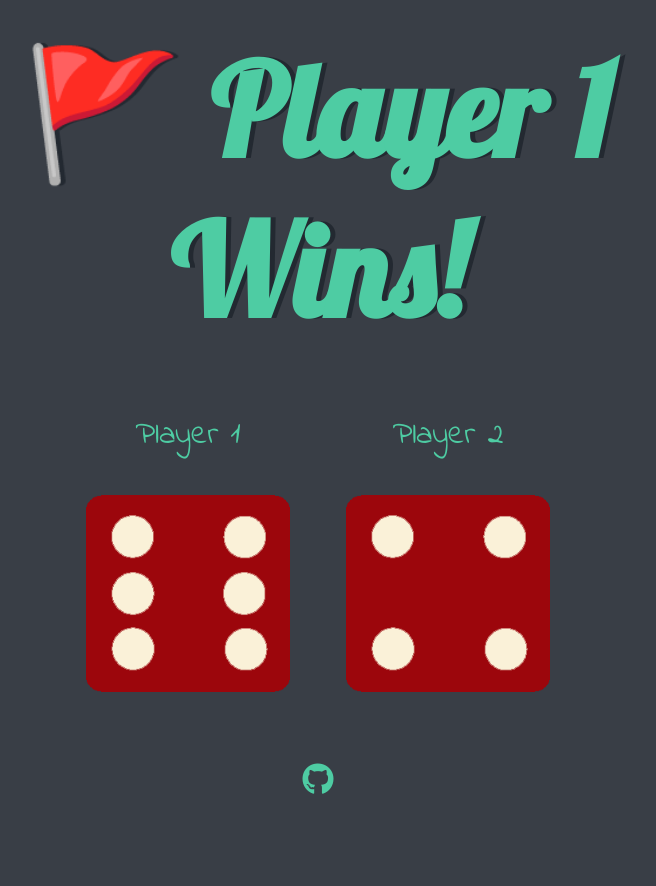
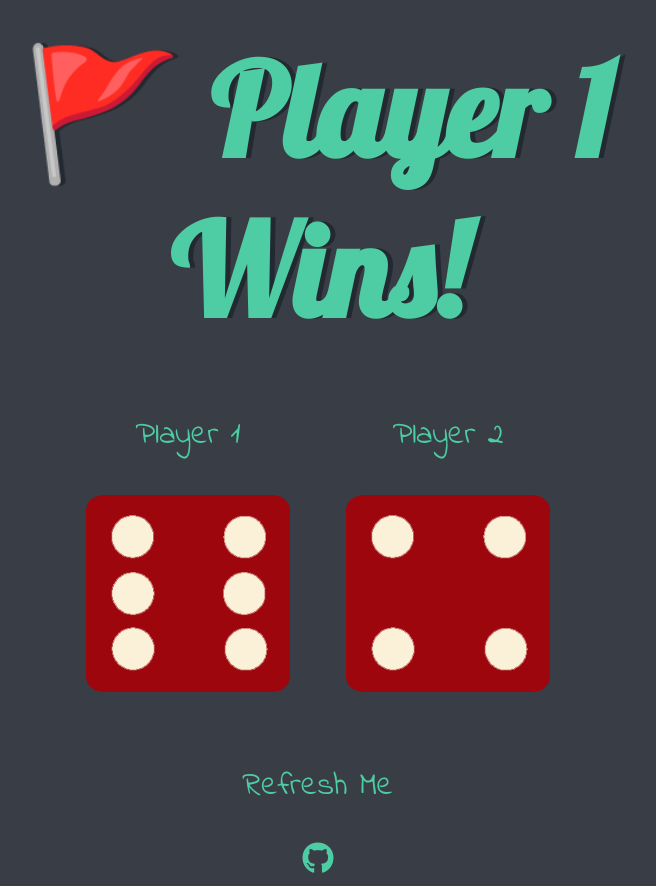
Before and after one commit to sharanya-mitra/Dice-Roll-Game, a plain HTML site: page index.html in a window 1280 px wide. Shown: the whole page, without its empty margins (322-978 px from the left). Before the commit the page ends 807 px from the top, so only its background shows below. Drawn offline with Linux system fonts and the light colour scheme.

Commit message:
Update index.html

```diff
--- a/index.html
+++ b/index.html
@@ -28,6 +28,7 @@
   </body>
 
   <footer>
+    <P>Refresh Me</p>
     <a href="https://github.com/Rick-mad-lab"><i class="icon fab fa-github fa-2x"></i></a>
   </footer>
 </html>
```
